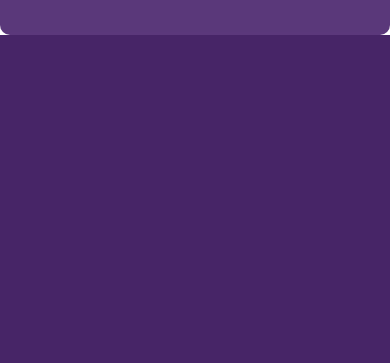
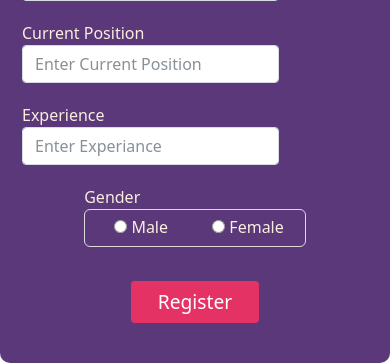
Before and after one commit to kyuubi-9/online_job_portal, a Django app: page /signup/ in a window 390 px wide. Shown: the part 985-1348 px from the top of the page. Before the commit the page ends 1020 px from the top, so only its background shows below. Run offline with Django 3.2, Linux system fonts and the light colour scheme.

Commit message:
change applicant models.py

```diff
--- a/jobs/models.py
+++ b/jobs/models.py
@@ -7,6 +7,10 @@ class Applicant(models.Model):
     # image = models.ImageField(upload_to="")
     gender = models.CharField(max_length=10)
     type = models.CharField(max_length=15)
+    education = models.CharField(max_length=15)
+    skills = models.CharField(max_length=15)
+    current_position = models.CharField(max_length=15)
+    experiance = models.CharField(max_length=100)
 
     def __str__(self):
         return self.user.first_name
--- a/jobs/templates/signup.html
+++ b/jobs/templates/signup.html
@@ -95,6 +95,29 @@
                 </div>
 
             </div>
+            <div class="samelabel">
+                <div class="form-group labels">
+                    <label>Skill</label>
+                    <input type="text" class="form-control" name="skills" id="skills" placeholder="Enter Skill">
+                </div>
+                <div class="form-group  labels">
+                    <label>Highest Education</label>
+                    <input type="text" class="form-control" name="education" id="education" placeholder="Enter Education Detail">
+                </div>
+
+            </div>
+            <div class="samelabel">
+                <div class="form-group labels">
+                    <label>Current Position</label>
+                    <input type="text" class="form-control" name="current_position" id="current_position" placeholder="Enter Current Position">
+                </div>
+                <div class="form-group  labels">
+                    <label>Experience</label>
+                    <input type="text" class="form-control" name="experiance" id="phone" placeholder="Enter Experiance">
+                </div>
+
+            </div>
+
 
             <div class="form-group labels">
                 <label>Gender</label>
--- a/jobs/views.py
+++ b/jobs/views.py
@@ -46,12 +46,23 @@ def user_homepage(request):
         last_name=request.POST['last_name']
         phone = request.POST['phone']
         gender = request.POST['gender']
+        skills = request.POST['skills']
+        education = request.POST['education']
+        current_position = request.POST['current_position']
+        experiance = request.POST['experiance']
+
 
         applicant.user.email = email
         applicant.user.first_name = first_name
         applicant.user.last_name = last_name
         applicant.phone = phone
         applicant.gender = gender
+
+        applicant.skills=skills
+        applicant.education = education
+        applicant.current_position = current_position
+        applicant.experiance = experiance
+
         applicant.save()
         applicant.user.save()
 
@@ -113,6 +124,14 @@ def signup(request):
         password2 = request.POST['password2']
         phone = request.POST['phone']
         gender = request.POST['gender']
+
+        skills = request.POST['skills']
+        education = request.POST['education']
+        current_position = request.POST['current_position']
+        experiance = request.POST['experiance']
+
+
+
         # image = request.FILES['image']
 
         if password1 != password2:
@@ -120,7 +139,7 @@ def signup(request):
             return redirect('/signup')
 
         user = User.objects.create_user(first_name=first_name, last_name=last_name, email=email, username=username, password=password1)
-        applicants = Applicant.objects.create(user=user, phone=phone, gender=gender,type="applicant")
+        applicants = Applicant.objects.create(user=user, phone=phone, gender=gender,type="applicant",skills=skills,education=education,current_position=current_position,experiance=experiance)
         # applicants = Applicant.objects.create(user=user, phone=phone, gender=gender, image=image, type="applicant")
 
         user.save()
```
Also changed, not shown: jobs/templates/user_homepage.html (+20 -0 lines), erd.png, jobs/migrations/0001_initial.py, 2 other files.
